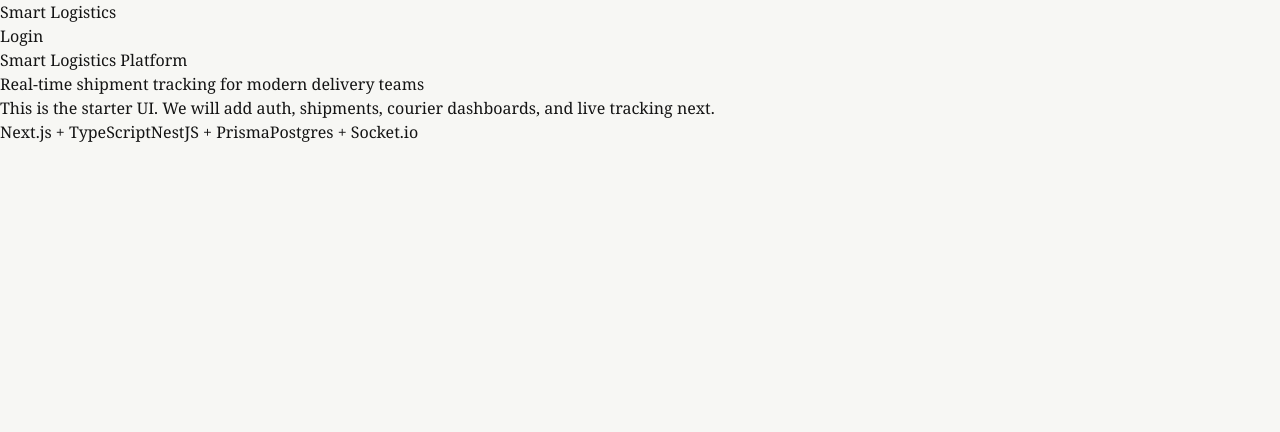
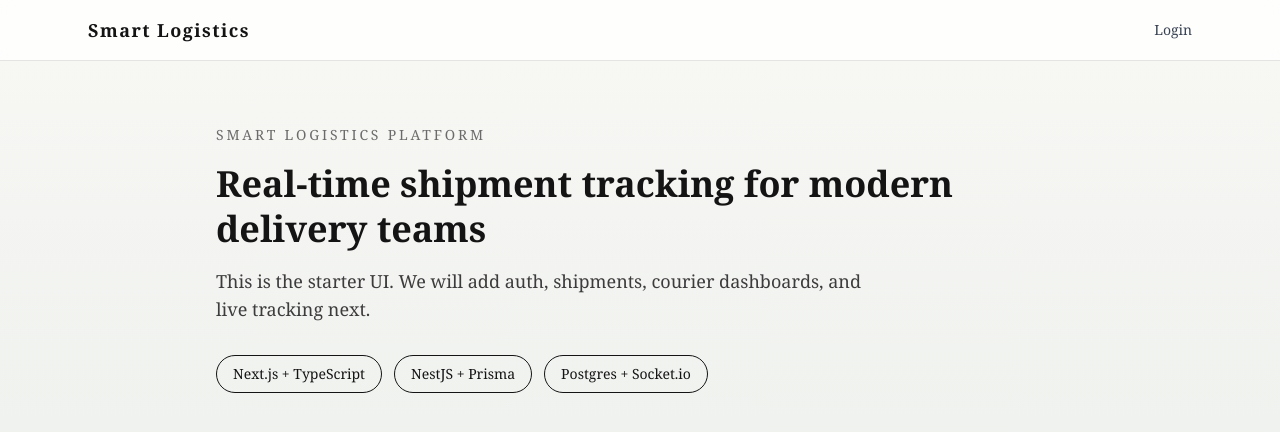
Before and after one commit to krookskala/Smart-Logistic-Platform, a Next.js app in the folder frontend/: page / in a window 1280 px wide. Shown: the top 432 px of the page. Built offline with nearby package versions, Linux system fonts and the light colour scheme.

Commit message:
Add Tailwind CSS configuration file for frontend project to define styles and enable utility-first CSS framework support.

```diff
--- /dev/null
+++ b/frontend/tailwind.config.js
@@ -0,0 +1,8 @@
+/** @type {import('tailwindcss').Config} */
+module.exports = {
+    content: ["./src/**/*.{ts,tsx}"],
+    theme: {
+      extend: {}
+    },
+    plugins: []
+  };
```
